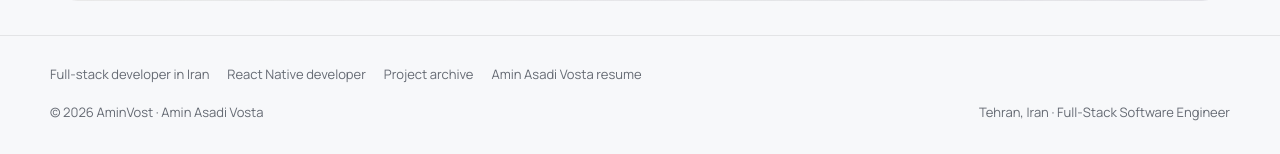
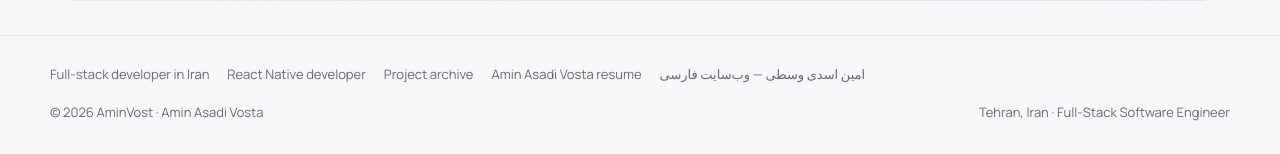
Before and after one commit to AminVost/AminVost, a Next.js app: page / in a window 1280 px wide. Shown: the part 8268-8422 px from the top of the page. Built offline with nearby package versions, Linux system fonts and the light colour scheme; no server answers; a web font is replaced by a local one.

Commit message:
Improve Persian identity SEO: components/footer.tsx

```diff
--- a/components/footer.tsx
+++ b/components/footer.tsx
@@ -18,6 +18,7 @@ export function Footer({ locale = "en" }: { locale?: "en" | "fa" }) {
         </Link>
         <Link href={`${prefix}/projects`}>{isFa ? "نمونه پروژه‌ها" : "Project archive"}</Link>
         <Link href={`${prefix}/resume`}>{isFa ? "رزومه امین اسدی وسطی" : "Amin Asadi Vosta resume"}</Link>
+        {!isFa && <Link href="/fa" lang="fa" dir="rtl" hrefLang="fa">امین اسدی وسطی — وب‌سایت فارسی</Link>}
       </div>
       <div className="shell footer-row">
         <span>© {new Date().getFullYear()} AminVost · {isFa ? "امین اسدی وسطی" : "Amin Asadi Vosta"}</span>
```
